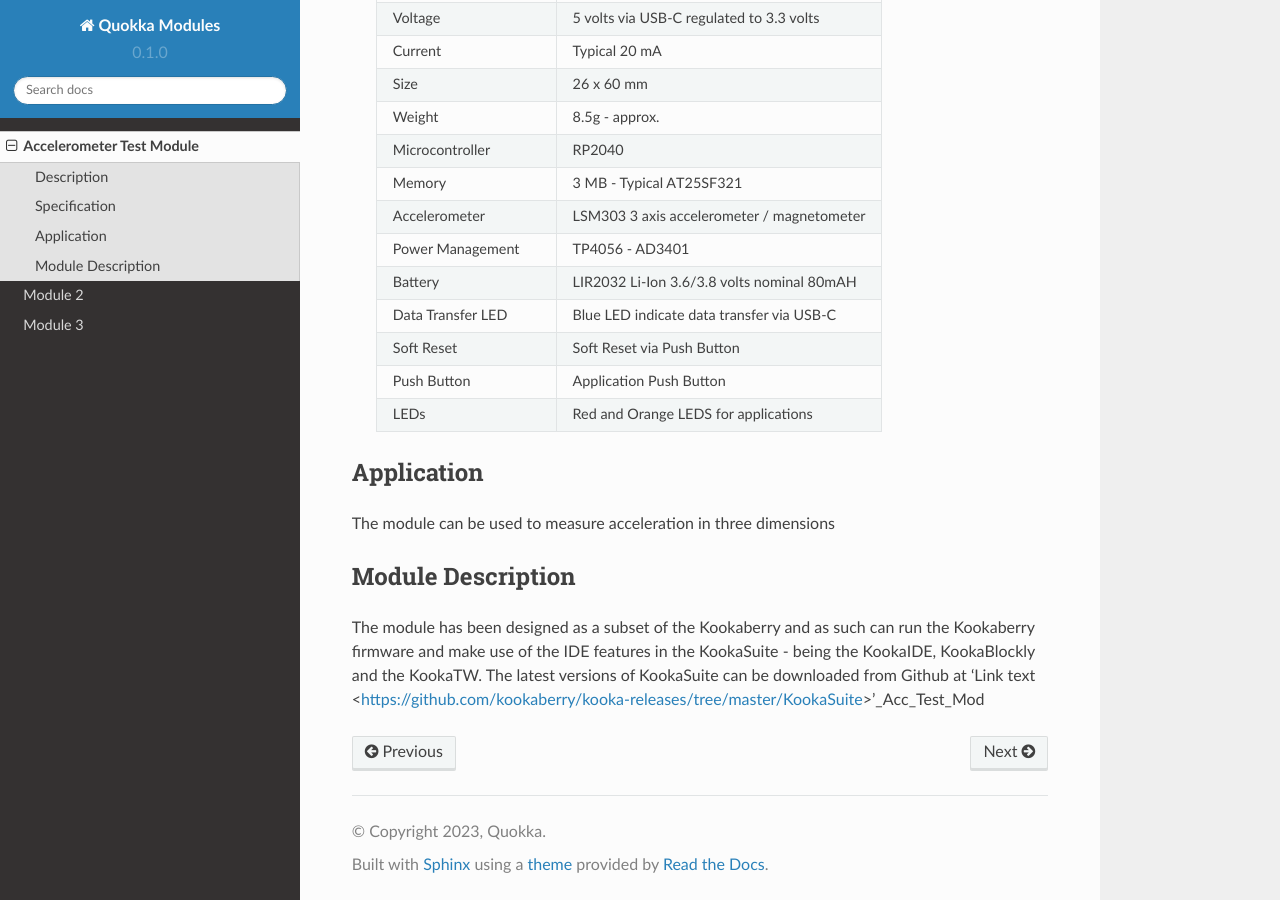
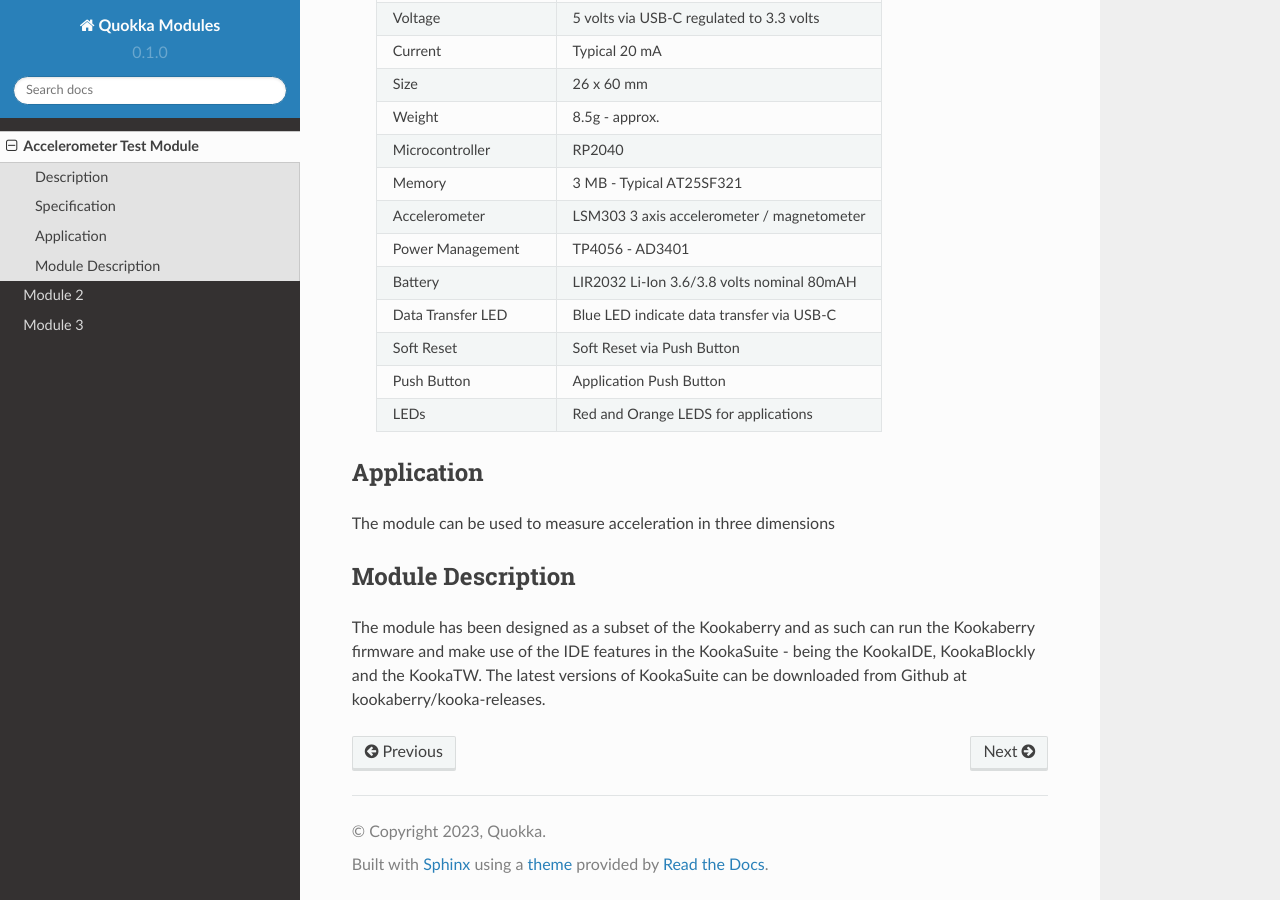
Before and after one commit to JulianDinsdale/Quokka-Modules, a Sphinx documentation site: the page built from docs/source/Acc_Test_Mod.rst, in a window 1280 px wide and 900 px high, scrolled down 631 px. Built offline with Sphinx 7.4.7 and the Read the Docs theme 2.0.0, drawn with Linux system fonts in a browser that asks for light colours.

Commit message:
Deleted hypertex link

```diff
--- a/docs/source/Acc_Test_Mod.rst
+++ b/docs/source/Acc_Test_Mod.rst
@@ -62,5 +62,4 @@ Module Description
 
 The module has been designed as a subset of the Kookaberry and as such can run the Kookaberry
 firmware and make use of the IDE features in the KookaSuite -  being the KookaIDE, KookaBlockly
-and the KookaTW.  The latest versions of KookaSuite can be downloaded from Github at
-'Link text <https://github.com/kookaberry/kooka-releases/tree/master/KookaSuite>'_Acc_Test_Mod
+and the KookaTW.  The latest versions of KookaSuite can be downloaded from Github at kookaberry/kooka-releases.
```
